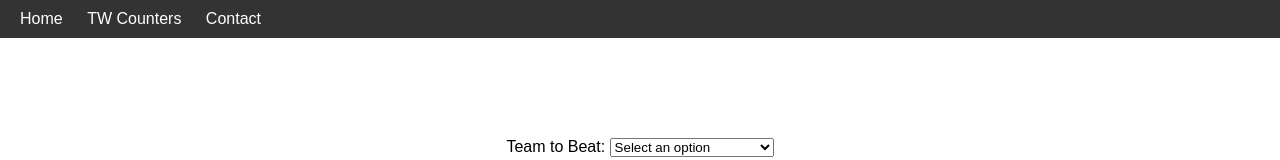
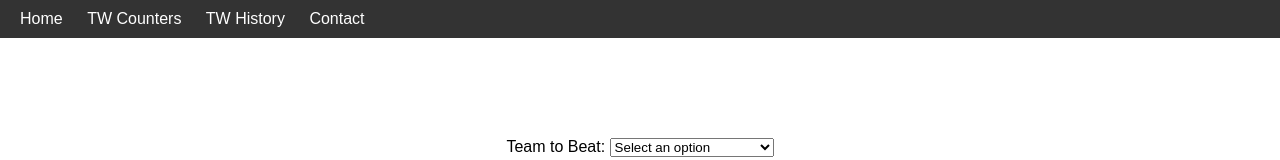
Before and after one commit to henrygonzaless/sw, a plain HTML site: page tw.html in a window 1280 px wide. Shown: the top 160 px of the page. Drawn offline with Linux system fonts and the light colour scheme.

Commit message:
fix navbar styling

```diff
--- a/style.css
+++ b/style.css
@@ -23,6 +23,9 @@ html, body {
 .navbar ul li a {
     color: white;
     text-decoration: none;
+}
+.navbar li:last-child {
+    margin-right: 0;
 }
 
 
--- a/tw.html
+++ b/tw.html
@@ -13,7 +13,7 @@
         <ul>
             <li><a href="index.html">Home</a></li>
             <li><a href="tw.html">TW Counters</a></li>
-            <!-- <li><a href="tw-stats.html">TW History</a></li> -->
+            <li><a href="tw-stats.html">TW History</a></li>
             <li><a href="contact.html">Contact</a></li>
         </ul>
     </nav>
```
Also changed, not shown: contact.html (+1 -1 lines), index.html (+1 -1 lines), tw-stats.html (+1 -1 lines).
